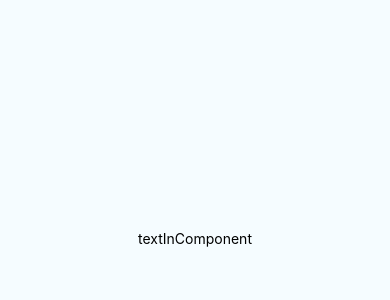
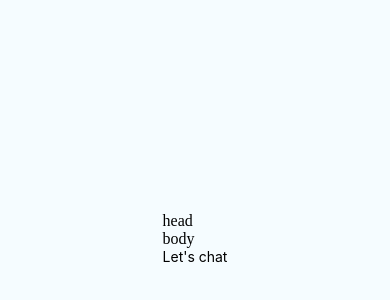
Before and after one commit to benweizhu/ReactNativeChat, a React Native app: screen / in a window 390 px wide. Shown: the part 184-484 px from the top of the page. Built offline with nearby package versions, Linux system fonts and the light colour scheme.

Commit message:
add home component

```diff
--- a/App.js
+++ b/App.js
@@ -1,13 +1,13 @@
 import React, { Component } from "react";
 import { StyleSheet, View } from "react-native";
 
-import Chat from "./components/Chat";
+import Home from "./components/Home";
 
 export default class App extends Component {
   render() {
     return (
       <View style={styles.container}>
-        <Chat />
+        <Home />
       </View>
     );
   }
--- /dev/null
+++ b/components/Home.js
@@ -0,0 +1,20 @@
+import React, { Component } from "react";
+import { View, Text, TouchableOpacity } from "react-native";
+
+export default class Home extends Component {
+  render() {
+    return (
+      <View>
+        <View>head</View>
+        <View>body</View>
+        <View>
+          <TouchableOpacity>
+            <View>
+              <Text>Let's chat</Text>
+            </View>
+          </TouchableOpacity>
+        </View>
+      </View>
+    );
+  }
+}
```
